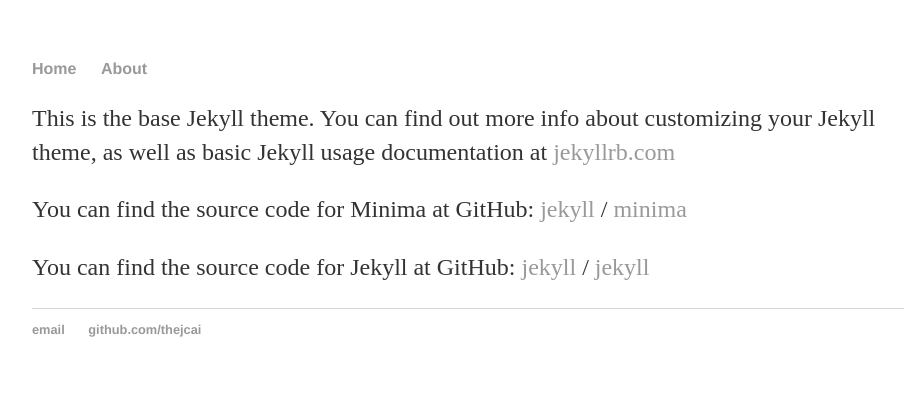
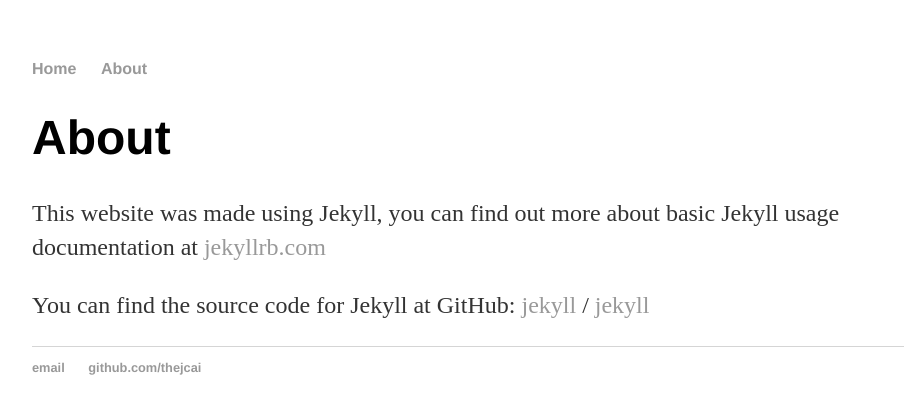
Before and after one commit to thejcai/thejcai.github.io, a Jekyll site: the page built from about.md, in a window 1280 px wide. Shown: the top 414 px of the page, without its empty margins (160-1064 px from the left). Built offline with Jekyll 4.4.1, drawn with Linux system fonts in a browser that asks for light colours.

Commit message:
finish basic

```diff
--- a/about.md
+++ b/about.md
@@ -4,11 +4,9 @@
 permalink: /about/
 ---
 
-This is the base Jekyll theme. You can find out more info about customizing your Jekyll theme, as well as basic Jekyll usage documentation at [jekyllrb.com](https://jekyllrb.com/)
+<h1> About </h1>
 
-You can find the source code for Minima at GitHub:
-[jekyll][jekyll-organization] /
-[minima](https://github.com/jekyll/minima)
+This website was made using Jekyll, you can find out more about basic Jekyll usage documentation at [jekyllrb.com](https://jekyllrb.com/)
 
 You can find the source code for Jekyll at GitHub:
 [jekyll][jekyll-organization] /
```
Also changed, not shown: _layouts/home.html (+28 -8 lines).
